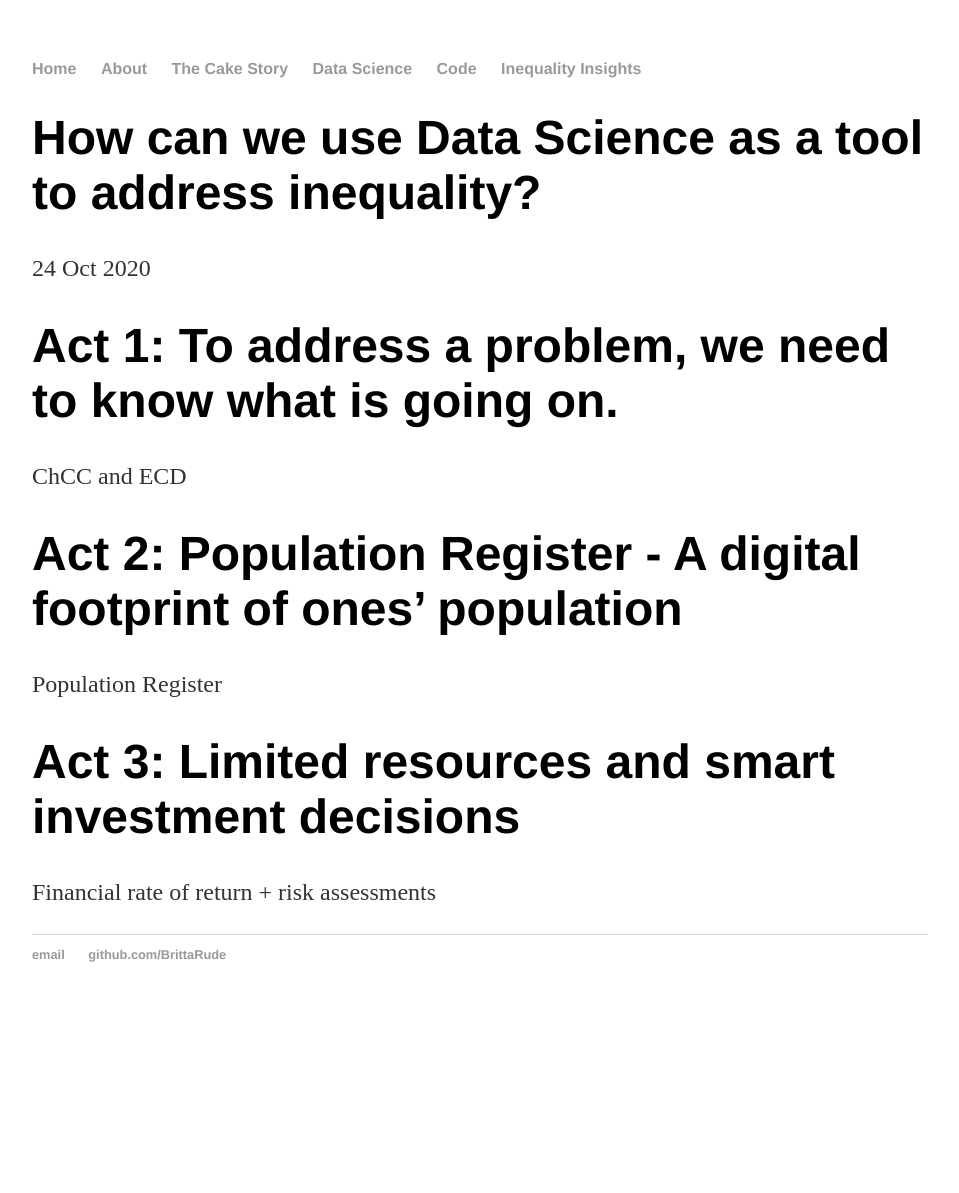
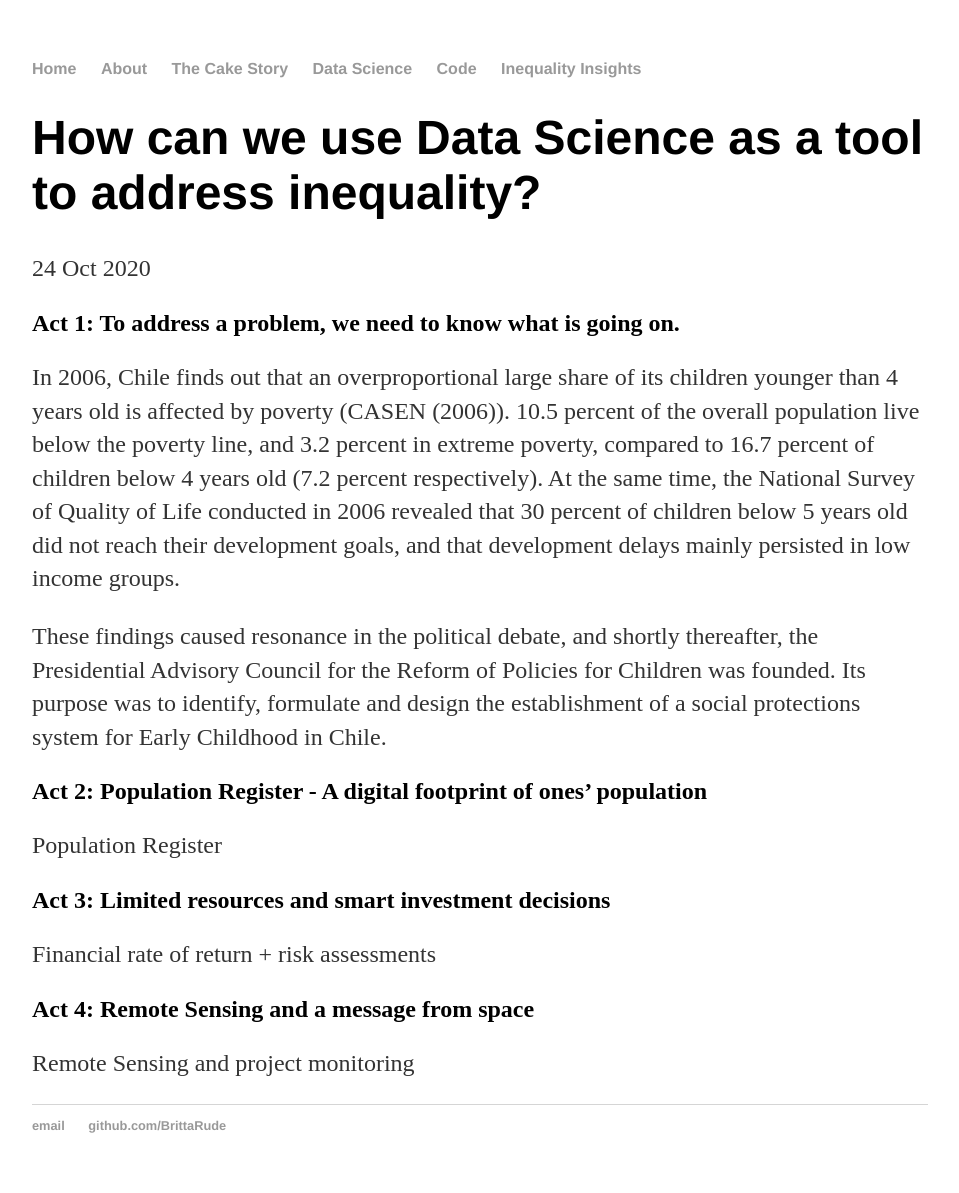
Before and after one commit to BrittaRude/BrittaRude.github.io, a Jekyll site: the page built from inputs_cakestory/_posts/2020-07-01-britta-rude-the-cake-story-part-2.md, in a window 1280 px wide. Shown: the whole page, without its empty margins (160-1119 px from the left). Built offline with Jekyll 4.4.1, drawn with Linux system fonts in a browser that asks for light colours; before the commit the page ends 1022 px from its top, so only the background shows below that.

Commit message:
Update 2020-07-01-britta-rude-the-cake-story-part-2.md

```diff
--- a/inputs_cakestory/_posts/2020-07-01-britta-rude-the-cake-story-part-2.md
+++ b/inputs_cakestory/_posts/2020-07-01-britta-rude-the-cake-story-part-2.md
@@ -4,14 +4,20 @@ title: "How can we use Data Science as a tool to address inequality?"
 date: 2020-10-24
 ---
 
-# Act 1: To address a problem, we need to know what is going on.
+## Act 1: To address a problem, we need to know what is going on.
 
-ChCC and ECD
+In 2006, Chile finds out that an overproportional large share of its children younger than 4 years old is affected by poverty (CASEN (2006)). 10.5 percent of the overall population live below the poverty line, and 3.2 percent in extreme poverty, compared to 16.7 percent of children below 4 years old (7.2 percent respectively). At the same time, the National Survey of Quality of Life conducted in 2006 revealed that 30 percent of children below 5 years old did not reach their development goals, and that development delays mainly persisted in low income groups.
 
-# Act 2: Population Register - A digital footprint of ones' population
+These findings caused resonance in the political debate, and shortly thereafter, the Presidential Advisory Council for the Reform of Policies for Children was founded. Its purpose was to identify, formulate and design the establishment of a social protections system for Early Childhood in Chile.
+
+## Act 2: Population Register - A digital footprint of ones' population
 
 Population Register
 
-# Act 3: Limited resources and smart investment decisions
+## Act 3: Limited resources and smart investment decisions
 
 Financial rate of return + risk assessments
+
+## Act 4: Remote Sensing and a message from space
+
+Remote Sensing and project monitoring
```
